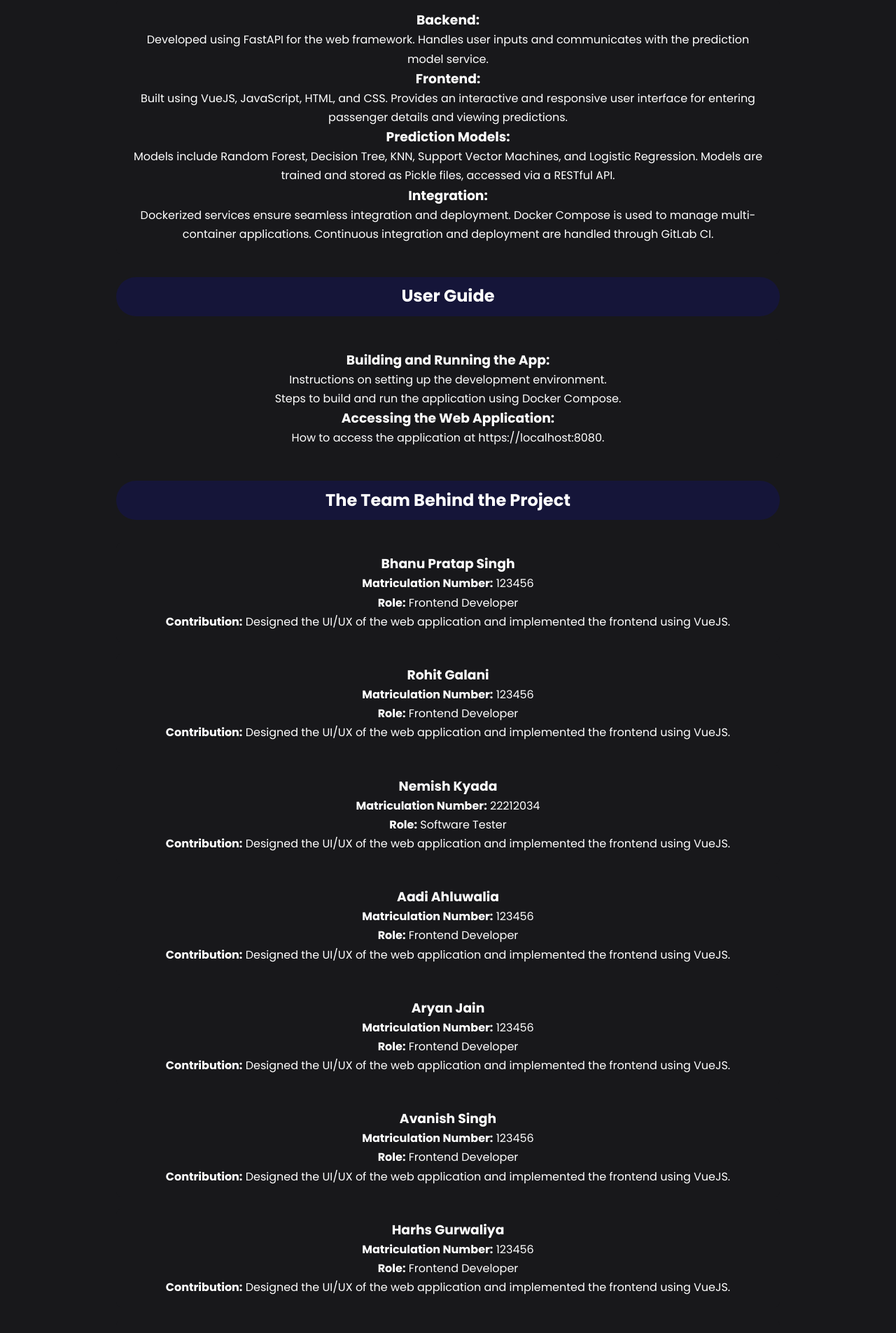
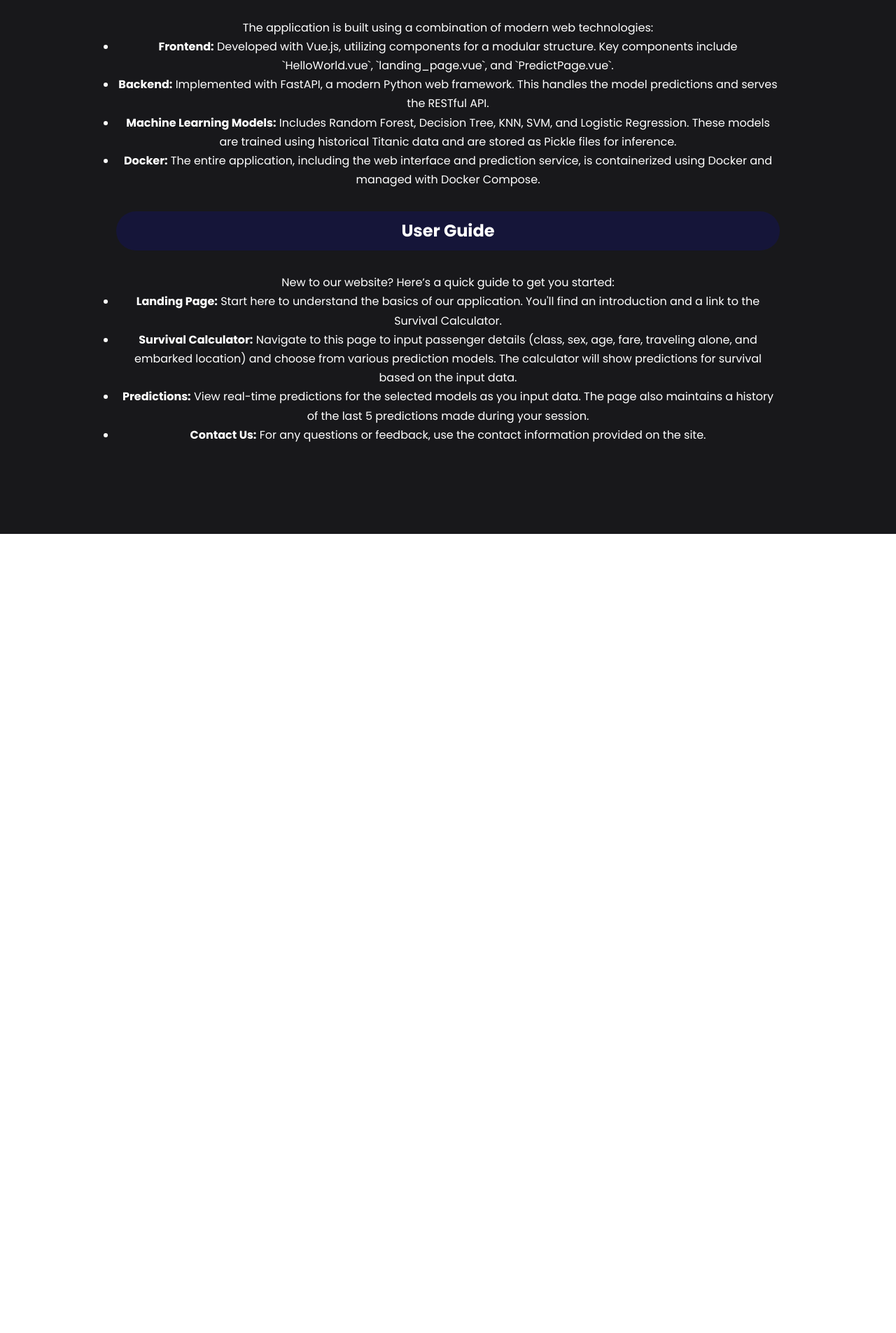
Before and after one commit to nemish493/SWE_Titanic_survial_model, a Vue app in the folder vue-frontend/: page /basics in a window 1280 px wide. Shown: the part 520-2425 px from the top of the page at 70% size. After the commit the page ends 1283 px from the top, so only its background shows below. Built offline with nearby package versions, Linux system fonts and the light colour scheme.

Commit message:
Finished Learn Basics page

```diff
--- a/vue-frontend/src/components/HelloWorld.vue
+++ b/vue-frontend/src/components/HelloWorld.vue
@@ -9,7 +9,6 @@
           <li class="link"><a href="#introduction">Introduction</a></li>
           <li class="link"><a href="#technical-explanation">Technical Explanation</a></li>
           <li class="link"><a href="#user-guide">User Guide</a></li>
-                <li class="link"><a href="#team">Team</a></li>
         </ul>
         <router-link to="/predict"><button class="btn">Prediction Calculator</button></router-link>
       </nav>
@@ -18,85 +17,51 @@
     <main>
       <section id="introduction">
         <h2>Project Overview</h2>
-            <p>This project aims to develop a web application to predict the survival chances of passengers in the Titanic disaster. The app uses multiple machine learning models to provide accurate predictions based on user input.</p>
+        <p>
+          Welcome to our Titanic Survivor Prediction project! This web application predicts the survival chances of
+          passengers
+          from the Titanic disaster. The project aims to provide an intuitive interface where users can input passenger
+          details
+          and see survival predictions based on various machine learning models.
+        </p>
       </section>
 
       <section id="technical-explanation">
         <h2>How the Code Works</h2>
-            <div class="technical-details">
-                <h3>Backend:</h3>
-                <p>Developed using FastAPI for the web framework. Handles user inputs and communicates with the prediction model service.</p>
-                <h3>Frontend:</h3>
-                <p>Built using VueJS, JavaScript, HTML, and CSS. Provides an interactive and responsive user interface for entering passenger details and viewing predictions.</p>
-                <h3>Prediction Models:</h3>
-                <p>Models include Random Forest, Decision Tree, KNN, Support Vector Machines, and Logistic Regression. Models are trained and stored as Pickle files, accessed via a RESTful API.</p>
-                <h3>Integration:</h3>
-                <p>Dockerized services ensure seamless integration and deployment. Docker Compose is used to manage multi-container applications. Continuous integration and deployment are handled through GitLab CI.</p>
-            </div>
+        <p>
+          The application is built using a combination of modern web technologies:
+        <ul>
+          <li><strong>Frontend:</strong> Developed with Vue.js, utilizing components for a modular structure. Key
+            components include `HelloWorld.vue`, `landing_page.vue`, and `PredictPage.vue`.</li>
+          <li><strong>Backend:</strong> Implemented with FastAPI, a modern Python web framework. This handles the model
+            predictions and serves the RESTful API.</li>
+          <li><strong>Machine Learning Models:</strong> Includes Random Forest, Decision Tree, KNN, SVM, and Logistic
+            Regression. These models are trained using historical Titanic data and are stored as Pickle files for
+            inference.</li>
+          <li><strong>Docker:</strong> The entire application, including the web interface and prediction service, is
+            containerized using Docker and managed with Docker Compose.</li>
+        </ul>
+        </p>
       </section>
 
       <section id="user-guide">
         <h2>User Guide</h2>
-            <div class="guide-details">
-                <h3>Building and Running the App:</h3>
-                <p>Instructions on setting up the development environment.</p>
-                <p>Steps to build and run the application using Docker Compose.</p>
-                <h3>Accessing the Web Application:</h3>
-                <p>How to access the application at <a href="https://localhost:8080">https://localhost:8080</a>.</p>
-            </div>
+        <p>
+          New to our website? Here’s a quick guide to get you started:
+        <ul>
+          <li><strong>Landing Page:</strong> Start here to understand the basics of our application. You'll find an
+            introduction and a link to the Survival Calculator.</li>
+          <li><strong>Survival Calculator:</strong> Navigate to this page to input passenger details (class, sex, age,
+            fare, traveling alone, and embarked location) and choose from various prediction models. The calculator will
+            show predictions for survival based on the input data.</li>
+          <li><strong>Predictions:</strong> View real-time predictions for the selected models as you input data. The
+            page also maintains a history of the last 5 predictions made during your session.</li>
+          <li><strong>Contact Us:</strong> For any questions or feedback, use the contact information provided on the
+            site.</li>
+        </ul>
+        </p>
       </section>
 
-        <section id="team">
-            <h2>The Team Behind the Project</h2>
-            <div class="team-member">
-                <h3>Bhanu Pratap Singh</h3>
-                <p><strong>Matriculation Number:</strong> 123456</p>
-                <p><strong>Role:</strong> Frontend Developer</p>
-                <p><strong>Contribution:</strong> Designed the UI/UX of the web application and implemented the frontend using VueJS.</p>
-            </div>
-            <div class="team-member">
-                <h3>Rohit Galani</h3>
-                <p><strong>Matriculation Number:</strong> 123456</p>
-                <p><strong>Role:</strong> Frontend Developer</p>
-                <p><strong>Contribution:</strong> Designed the UI/UX of the web application and implemented the frontend using VueJS.</p>
-            </div>
-            <div class="team-member">
-                <h3>Nemish Kyada</h3>
-                <p><strong>Matriculation Number:</strong> 22212034</p>
-                <p><strong>Role:</strong> Software Tester</p>
-                <p><strong>Contribution:</strong> Designed the UI/UX of the web application and implemented the frontend using VueJS.</p>
-            </div>
-            <div class="team-member">
-                <h3>Aadi Ahluwalia</h3>
-                <p><strong>Matriculation Number:</strong> 123456</p>
-                <p><strong>Role:</strong> Frontend Developer</p>
-                <p><strong>Contribution:</strong> Designed the UI/UX of the web application and implemented the frontend using VueJS.</p>
-            </div>
-            <div class="team-member">
-                <h3>Aryan Jain</h3>
-                <p><strong>Matriculation Number:</strong> 123456</p>
-                <p><strong>Role:</strong> Frontend Developer</p>
-                <p><strong>Contribution:</strong> Designed the UI/UX of the web application and implemented the frontend using VueJS.</p>
-            </div>
-            <div class="team-member">
-                <h3>Avanish Singh</h3>
-                <p><strong>Matriculation Number:</strong> 123456</p>
-                <p><strong>Role:</strong> Frontend Developer</p>
-                <p><strong>Contribution:</strong> Designed the UI/UX of the web application and implemented the frontend using VueJS.</p>
-            </div>
-            <div class="team-member">
-                <h3>Harhs Gurwaliya</h3>
-                <p><strong>Matriculation Number:</strong> 123456</p>
-                <p><strong>Role:</strong> Frontend Developer</p>
-                <p><strong>Contribution:</strong> Designed the UI/UX of the web application and implemented the frontend using VueJS.</p>
-            </div>
-            <div class="team-member">
-                <h3>Jijainth Dhinakaran</h3>
-                <p><strong>Matriculation Number:</strong> 123456</p>
-                <p><strong>Role:</strong> Frontend Developer</p>
-                <p><strong>Contribution:</strong> Designed the UI/UX of the web application and implemented the frontend using VueJS.</p>
-            </div>
-        </section>
     </main>
 
     <footer>
@@ -113,8 +78,7 @@ export default {
 </script>
 
 <style scoped>
-
-*{
+* {
   padding: 0;
   margin: 0;
   outline: none;
@@ -123,7 +87,7 @@ export default {
   color: #fff;
 }
 
-#app{
+#app {
   font-family: 'Poppins', sans-serif;
   background-color: #18181B;
   padding-top: 2vh;
@@ -143,10 +107,10 @@ h1 {
   margin-bottom: 1.5rem;
 }
 
-nav{
+nav {
   display: flex;
   flex-direction: row;
-  justify-content:space-between ;
+  justify-content: space-between;
 }
 
 nav ul {
@@ -160,14 +124,14 @@ nav ul {
   gap: 1rem;
 }
 
-.link a{
+.link a {
   position: relative;
   padding-bottom: 0.75rem;
   color: #fff;
   font-size: 1rem;
 }
 
-.link a::after{
+.link a::after {
   content: "";
   position: absolute;
   height: 2px;
@@ -178,7 +142,7 @@ nav ul {
   transition: all 0.3s ease;
 }
 
-.link a:hover::after{
+.link a:hover::after {
   width: 70%;
 }
 
@@ -186,11 +150,11 @@ nav ul li {
   list-style: none;
 }
 
-a{
+a {
   text-decoration: none;
 }
 
-.btn{
+.btn {
   width: 15rem;
   padding: 1rem 2rem;
   font-size: 1rem;
@@ -201,7 +165,7 @@ a{
   transition: all 0.3s ease;
 }
 
-.btn:hover{
+.btn:hover {
   background-color: #1e40af;
 }
 
@@ -222,7 +186,7 @@ section {
 h2 {
   background-color: rgba(0, 0, 255, 0.128);
   height: 3.5rem;
-  width:auto;
+  width: auto;
   font-size: 1.5rem;
   color: #ffffff;
   margin-bottom: 2rem;
@@ -234,10 +198,33 @@ p {
   line-height: 1.7;
 }
 
-.technical-details, .guide-details {
+.technical-details,
+.guide-details {
   background-color: #18181B;
   padding: 1rem;
   border-radius: 8px;
+}
+
+/* #team{
+  display: flex;
+  flex-direction: column;
+  align-items: center;
+} */
+
+.team-section {
+  display: flex;
+  justify-content: center;
+  width: 100%;
+}
+
+.team-grid {
+  display: grid;
+  grid-template-columns: repeat(2, 1fr);
+  grid-template-rows: repeat(4, 1fr);
+  gap: 10px;
+  column-gap: 100px;
+  width: 80%;
+  max-width: 600px;
 }
 
 .team-member {
@@ -247,11 +234,18 @@ p {
   margin-bottom: 1rem;
 }
 
+.team-member img {
+  width: 6rem;
+  height: 6rem;
+  border-radius: 50%;
+  object-fit: cover;
+  margin-bottom: 0.5rem;
+}
+
 footer {
   background-color: #18181B;
   text-align: center;
   padding: 1rem;
   margin-top: 2rem;
 }
-
 </style>
```
Also changed, not shown: 8 other files (tests, documents, lock files or other folders). Lines whose indentation alone changed are shown as unchanged.
